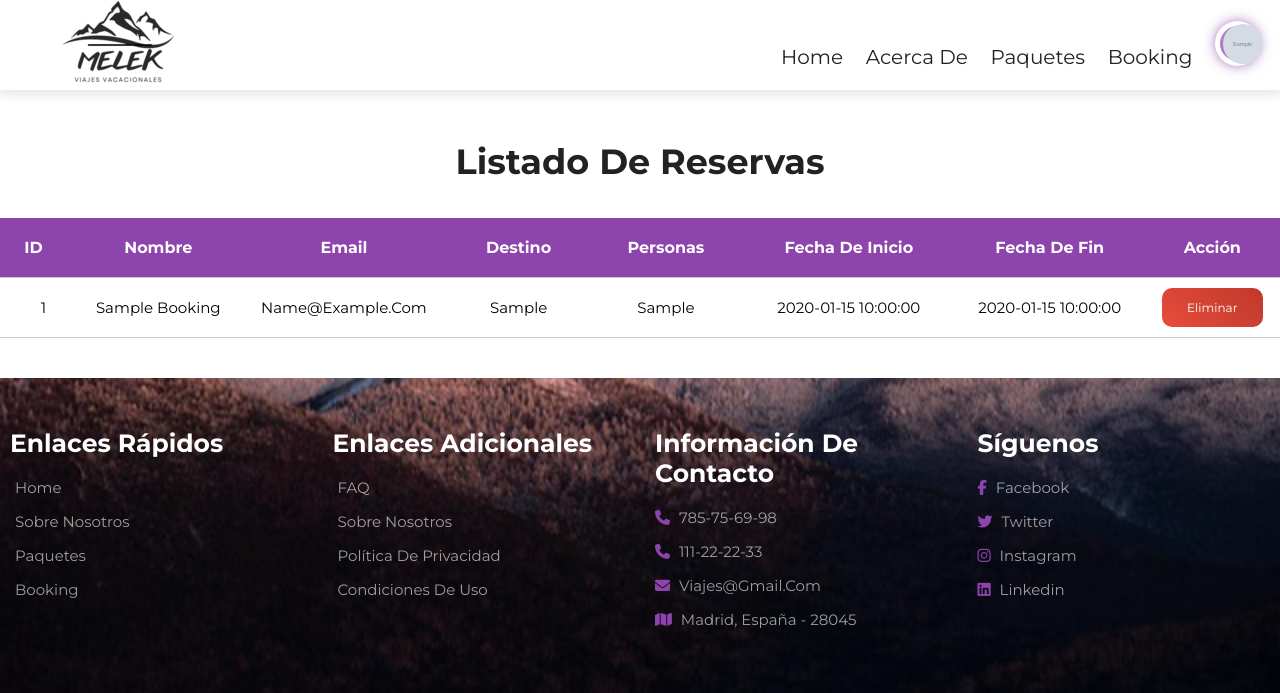
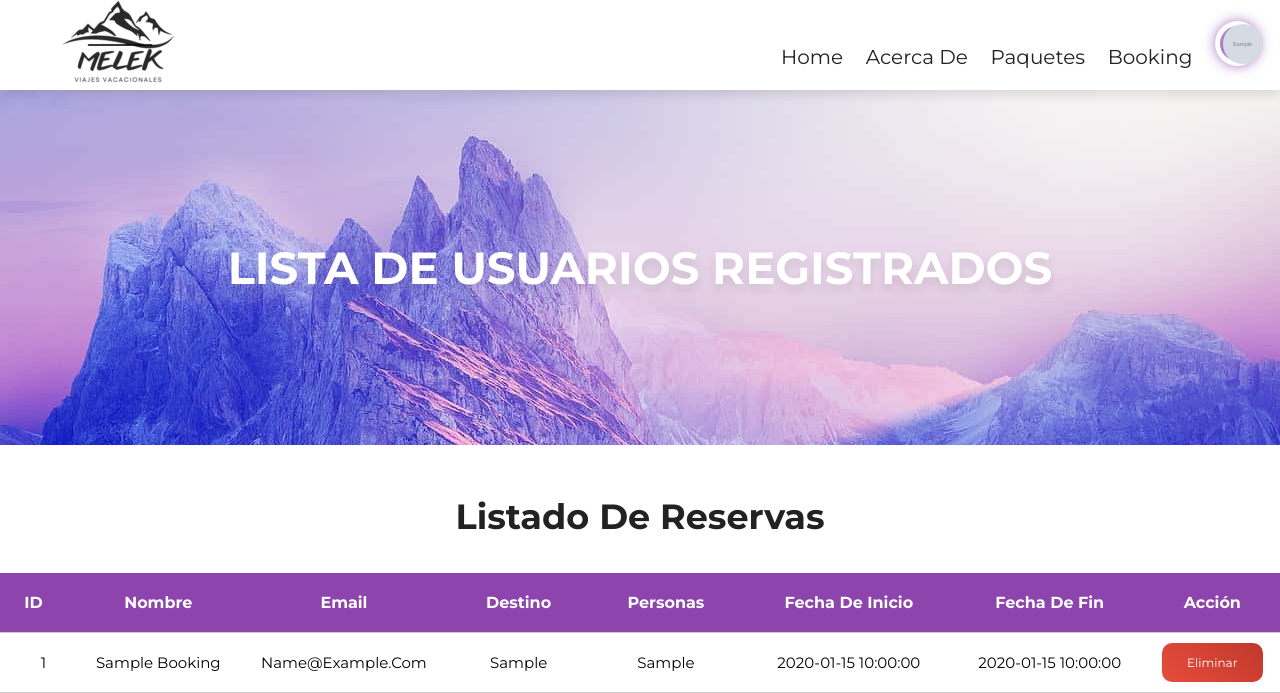
Before and after one commit to almudenadomenech/PROYECTO_PAGINAWEB, a PHP site: page /booking/booking-list.php in a window 1280 px wide. Shown: the top 693 px of the page. Run offline with PHP 8.4, Linux system fonts and the light colour scheme; the visitor is signed in with stand-in values (Sample User, id 1); tables that the repository leaves empty or names only in its code hold one stand-in row (values such as "Sample post"); grey boxes marked "Sample" are stand-in pictures.

Commit message:
añadida foto como banner

```diff
--- a/booking/booking-list.php
+++ b/booking/booking-list.php
@@ -16,7 +16,10 @@
     <link rel="stylesheet" href="../css/style.css">
 </head>
 <body>
-
+<!-- Encabezado -->
+<section class="heading-user-list" style="background:url(../images/user-list.jpg) no-repeat">
+    <h1>Lista de Usuarios Registrados</h1>
+</section>
 <?php
 
 
```
